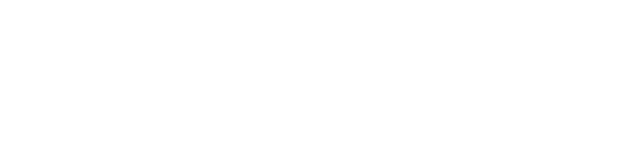
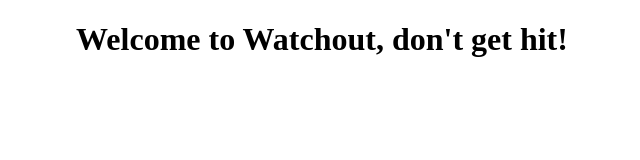
Before and after one commit to bbalbon/D3_Watchout, a plain HTML site: page index.html in a window 1280 px wide. Shown: the whole page, without its empty margins (318-958 px from the left). Drawn offline with nearby package versions, Linux system fonts and the light colour scheme.

Commit message:
init JS files

```diff
--- a/index.html
+++ b/index.html
@@ -6,6 +6,12 @@
         <script src="https://d3js.org/d3.v5.min.js"></script>
         <link rel="stylesheet" href="/styles.css">
     </head>
-
-
+    <body>
+        <div class='title'>
+            <h1>Welcome to Watchout, don't get hit!</h1>
+        </div>
+        <div class='main'>
+        </div>
+        <script src="d3_watchout.js"></script>
+    </body>
 </html>
--- a/styles.css
+++ b/styles.css
@@ -0,0 +1,3 @@
+.title h1{
+    text-align: center;
+}
```
Also changed, not shown: d3_watchout.js (added).
